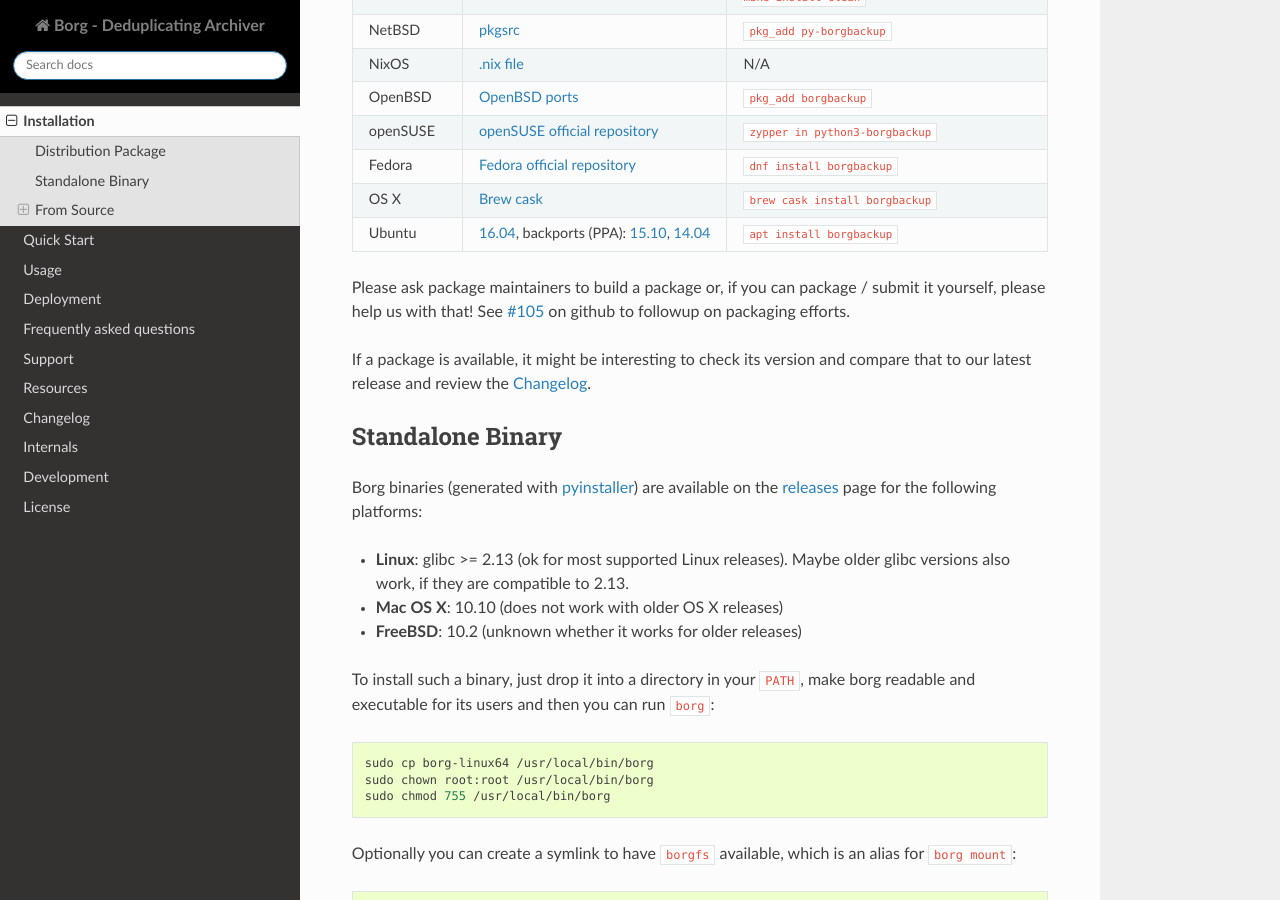
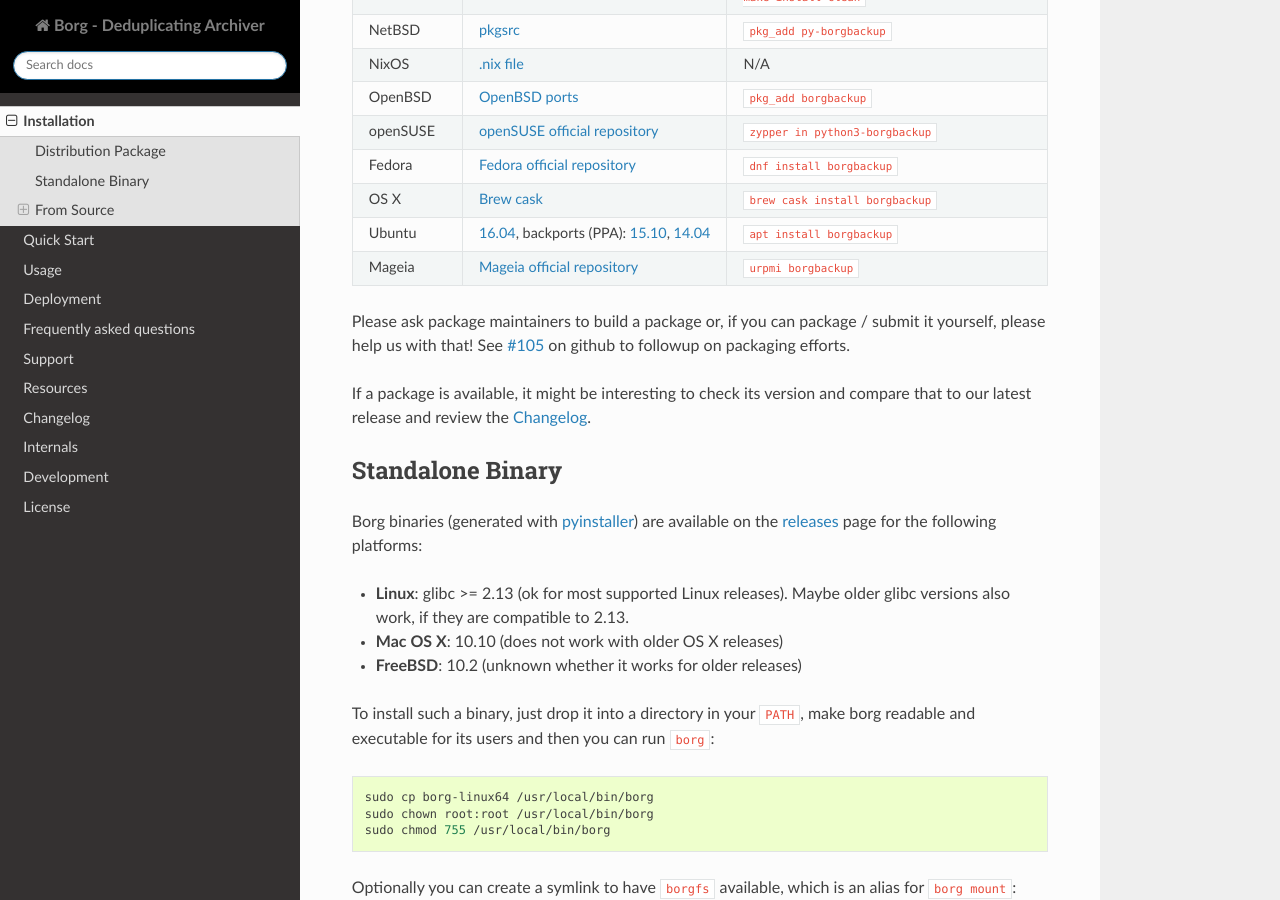
Before and after one commit to borgbackup/borg, a Sphinx documentation site: the page built from docs/installation.rst, in a window 1280 px wide and 900 px high, scrolled down 783 px. Built offline with Sphinx 7.4.7 and the Read the Docs theme 2.0.0, drawn with Linux system fonts in a browser that asks for light colours; the version number could not be read and is left out.

Commit message:
Update installation.rst
Done in Mageia (Cauldron) so will be in Mageia 6

```diff
--- a/docs/installation.rst
+++ b/docs/installation.rst
@@ -44,6 +44,7 @@
 Fedora       `Fedora official repository`_                 ``dnf install borgbackup``
 OS X         `Brew cask`_                                  ``brew cask install borgbackup``
 Ubuntu       `16.04`_, backports (PPA): `15.10`_, `14.04`_ ``apt install borgbackup``
+Mageia       `Mageia official repository`_                 ``urpmi borgbackup``
 ============ ============================================= =======
 
 .. _[community]: https://www.archlinux.org/packages/?name=borg
@@ -62,6 +63,7 @@
 .. _Fedora official repository: https://apps.fedoraproject.org/packages/borgbackup
 .. _Brew cask: http://caskroom.io/
 .. _GNU Guix: https://www.gnu.org/software/guix/package-list.html#borg
+.. _Mageia official repository: http://madb.mageia.org/package/show/application/0/release/cauldron/name/borgbackup
 
 Please ask package maintainers to build a package or, if you can package /
 submit it yourself, please help us with that! See :issue:`105` on
```
